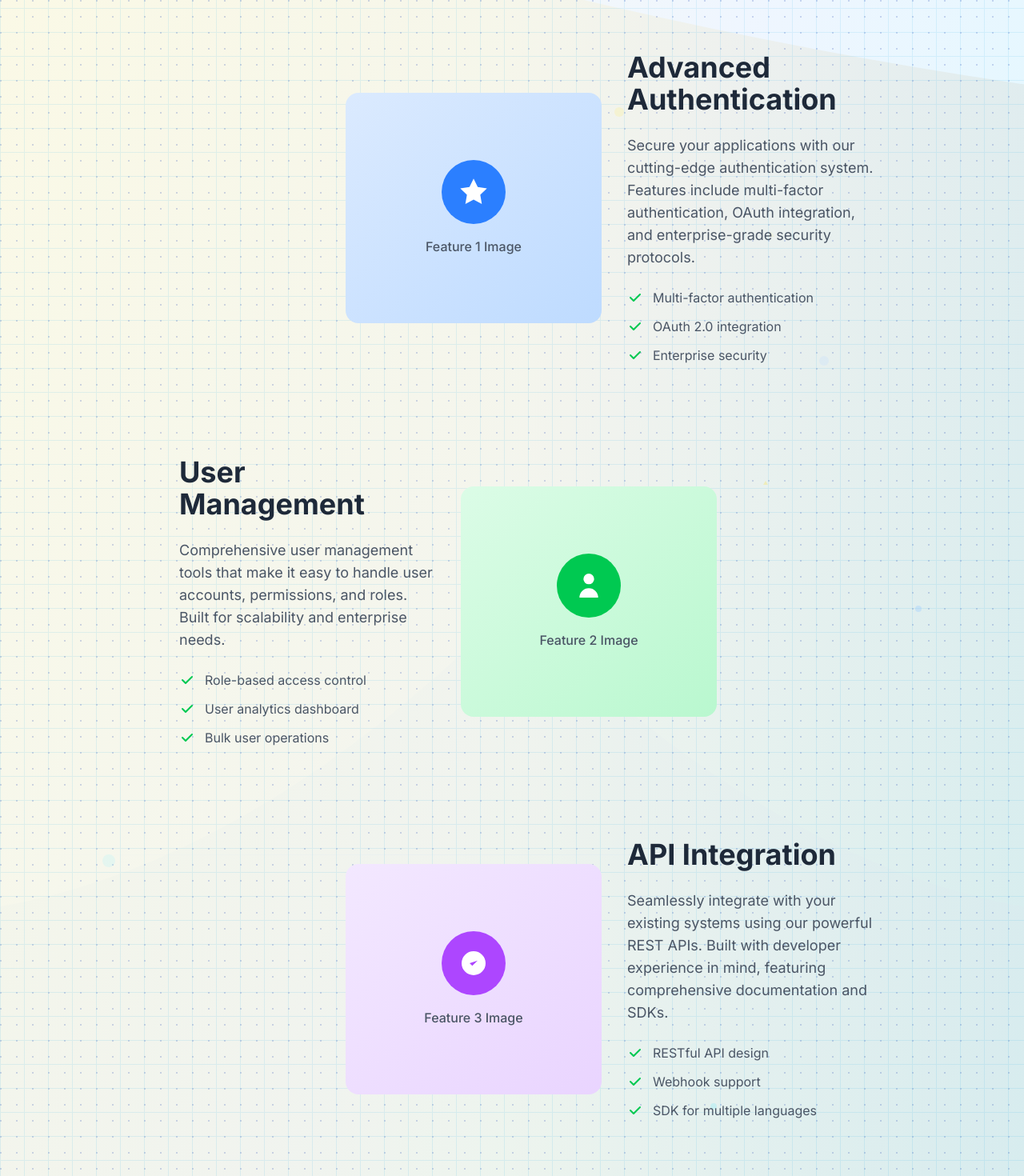
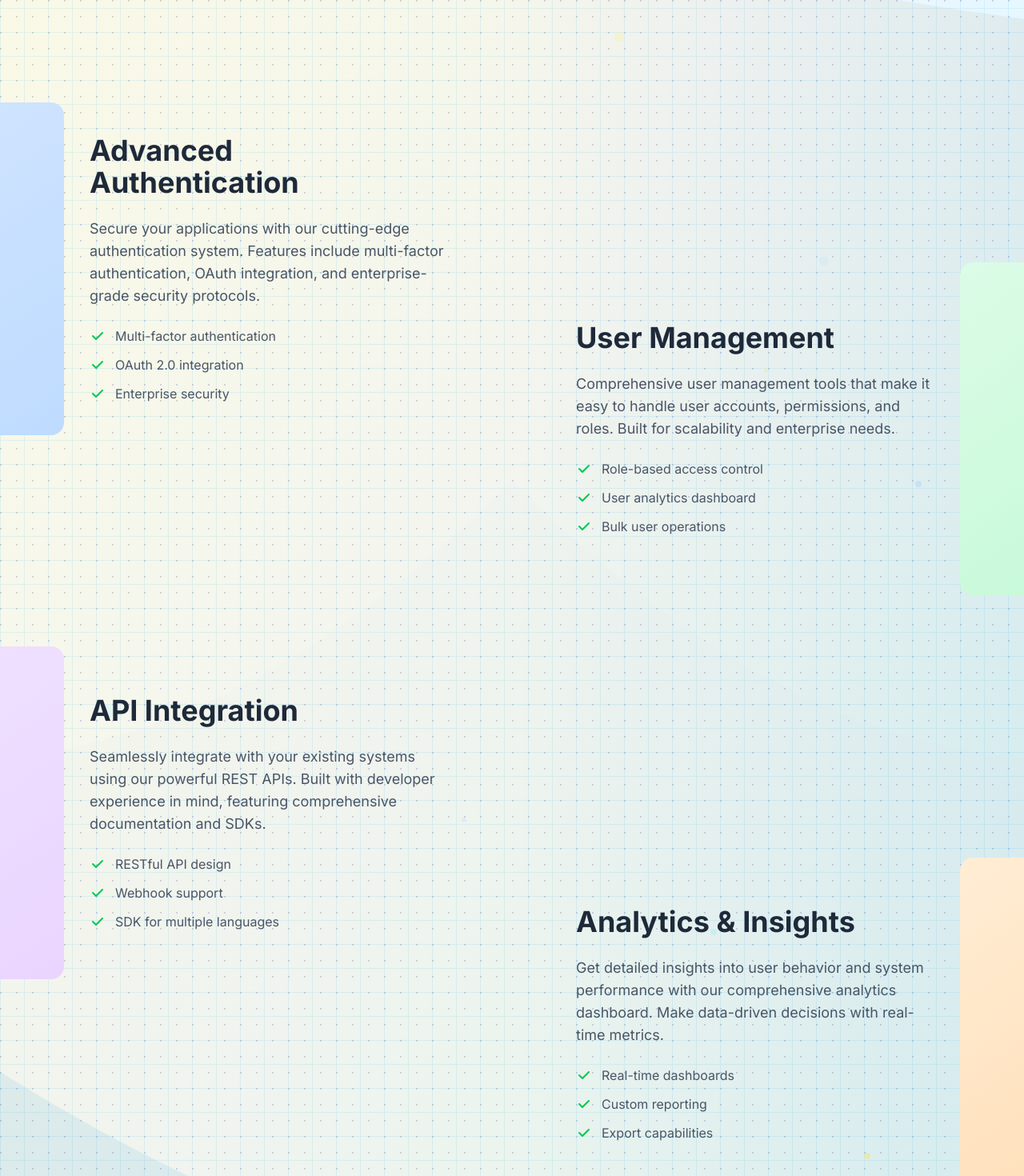
Before and after one commit to Mitch42512/betterauthtemplate, a Next.js app: page / in a window 1280 px wide. Shown: the part 800-2270 px from the top of the page at 80% size. Built offline with nearby package versions, Linux system fonts and the light colour scheme.

Commit message:
fixed spacing issues

```diff
--- a/src/app/page.tsx
+++ b/src/app/page.tsx
@@ -229,14 +229,17 @@ export default function Home() {
       </div>
 
       {/* Features Section */}
-      <div id="features-section" className="relative z-10">
-        {/* Feature 1 - Advanced Authentication (Image left, Text right) - Left margin, 400px from left */}
-        <div className="flex items-center px-8 py-16">
-          <div className="w-full max-w-5xl">
-            <div className="flex items-center gap-8" style={{marginLeft: '400px'}}>
+      <div id="features-section" className="relative z-10 py-16">
+        {/* CSS Grid Container - Two equal columns with snaking pattern */}
+        <div className="grid grid-cols-1 lg:grid-cols-2 gap-0 max-w-7xl mx-auto px-8">
+
+          {/* Left Column - Features 1 & 3 */}
+          <div className="flex flex-col">
+            {/* Feature 1 - Advanced Authentication (Image left, Text right) */}
+            <div className="flex items-center justify-center lg:justify-end pr-4 lg:pr-20 py-16">
+              <div className="flex flex-col lg:flex-row items-center gap-8 max-w-2xl lg:max-w-6xl">
                 {/* Image on the left */}
-              <div className="flex justify-start">
-                <div className="bg-gradient-to-br from-blue-100 to-blue-200 rounded-2xl h-72 w-80 flex items-center justify-center">
+                <div className="bg-gradient-to-br from-blue-100 to-blue-200 rounded-2xl h-104 w-110 lg:w-150 flex items-center justify-center">
                   <div className="text-center">
                     <div className="w-20 h-20 bg-blue-500 rounded-full flex items-center justify-center mx-auto mb-4">
                       <svg className="w-10 h-10 text-white" fill="currentColor" viewBox="0 0 24 24">
@@ -246,10 +249,8 @@ export default function Home() {
                     <p className="text-gray-600 font-medium">Feature 1 Image</p>
                   </div>
                 </div>
-              </div>
                 {/* Text on the right */}
-              <div className="flex justify-start">
-                <div className="w-80">
+                <div className="w-112"> {/*text box size*/}
                   <h2 className="text-4xl font-bold text-gray-800 mb-6">Advanced Authentication</h2>
                   <p className="text-lg text-gray-600 mb-6">
                     Secure your applications with our cutting-edge authentication system.
@@ -279,68 +280,12 @@ export default function Home() {
                 </div>
               </div>
             </div>
-          </div>
-        </div>
 
-        {/* Feature 2 - User Management (Text left, Image right) - Right margin, 20% from center - 50px padding from Feature 1 */}
-        <div className="flex items-center justify-end px-8" style={{paddingTop: '50px', paddingBottom: '50px'}}>
-          <div className="w-full max-w-5xl">
-            <div className="flex items-center gap-8">
-              {/* Text on the left */}
-              <div className="flex justify-start">
-                <div className="w-80">
-                  <h2 className="text-4xl font-bold text-gray-800 mb-6">User Management</h2>
-                  <p className="text-lg text-gray-600 mb-6">
-                    Comprehensive user management tools that make it easy to handle
-                    user accounts, permissions, and roles. Built for scalability and
-                    enterprise needs.
-                  </p>
-                  <ul className="space-y-3 text-gray-600">
-                    <li className="flex items-center">
-                      <svg className="w-5 h-5 text-green-500 mr-3" fill="currentColor" viewBox="0 0 20 20">
-                        <path fillRule="evenodd" d="M16.707 5.293a1 1 0 010 1.414l-8 8a1 1 0 01-1.414 0l-4-4a1 1 0 011.414-1.414L8 12.586l7.293-7.293a1 1 0 011.414 0z" clipRule="evenodd"/>
-                      </svg>
-                      Role-based access control
-                    </li>
-                    <li className="flex items-center">
-                      <svg className="w-5 h-5 text-green-500 mr-3" fill="currentColor" viewBox="0 0 20 20">
-                        <path fillRule="evenodd" d="M16.707 5.293a1 1 0 010 1.414l-8 8a1 1 0 01-1.414 0l-4-4a1 1 0 011.414-1.414L8 12.586l7.293-7.293a1 1 0 011.414 0z" clipRule="evenodd"/>
-                      </svg>
-                      User analytics dashboard
-                    </li>
-                    <li className="flex items-center">
-                      <svg className="w-5 h-5 text-green-500 mr-3" fill="currentColor" viewBox="0 0 20 20">
-                        <path fillRule="evenodd" d="M16.707 5.293a1 1 0 010 1.414l-8 8a1 1 0 01-1.414 0l-4-4a1 1 0 011.414-1.414L8 12.586l7.293-7.293a1 1 0 011.414 0z" clipRule="evenodd"/>
-                      </svg>
-                      Bulk user operations
-                    </li>
-                  </ul>
-                </div>
-              </div>
-              {/* Image on the right */}
-              <div className="flex justify-start">
-                <div className="bg-gradient-to-br from-green-100 to-green-200 rounded-2xl h-72 w-80 flex items-center justify-center">
-                  <div className="text-center">
-                    <div className="w-20 h-20 bg-green-500 rounded-full flex items-center justify-center mx-auto mb-4">
-                      <svg className="w-10 h-10 text-white" fill="currentColor" viewBox="0 0 24 24">
-                        <path d="M16 7a4 4 0 11-8 0 4 4 0 018 0zM12 14a7 7 0 00-7 7h14a7 7 0 00-7-7z"/>
-                      </svg>
-                    </div>
-                    <p className="text-gray-600 font-medium">Feature 2 Image</p>
-                  </div>
-                </div>
-              </div>
-            </div>
-          </div>
-        </div>
-
-        {/* Feature 3 - API Integration (Image left, Text right) - Left margin, 400px from left */}
-        <div className="flex items-center px-8 py-16">
-          <div className="w-full max-w-5xl">
-            <div className="flex items-center gap-8" style={{marginLeft: '400px'}}>
+            {/* Feature 3 - API Integration (Image left, Text right) - Staggered down based on text position */}
+            <div className="flex items-center justify-center lg:justify-end pr-4 lg:pr-20 py-16 mt-34">
+              <div className="flex flex-col lg:flex-row items-center gap-8 max-w-2xl lg:max-w-6xl">
                 {/* Image on the left */}
-              <div className="flex justify-start">
-                <div className="bg-gradient-to-br from-purple-100 to-purple-200 rounded-2xl h-72 w-80 flex items-center justify-center">
+                <div className="bg-gradient-to-br from-purple-100 to-purple-200 rounded-2xl h-104 w-110 lg:w-150 flex items-center justify-center">
                   <div className="text-center">
                     <div className="w-20 h-20 bg-purple-500 rounded-full flex items-center justify-center mx-auto mb-4">
                       <svg className="w-10 h-10 text-white" fill="currentColor" viewBox="0 0 24 24">
@@ -350,10 +295,8 @@ export default function Home() {
                     <p className="text-gray-600 font-medium">Feature 3 Image</p>
                   </div>
                 </div>
-              </div>
                 {/* Text on the right */}
-              <div className="flex justify-start">
-                <div className="w-80">
+                <div className="w-112"> {/*text box size*/}
                   <h2 className="text-4xl font-bold text-gray-800 mb-6">API Integration</h2>
                   <p className="text-lg text-gray-600 mb-6">
                     Seamlessly integrate with your existing systems using our powerful
@@ -384,15 +327,60 @@ export default function Home() {
               </div>
             </div>
           </div>
+
+          {/* Right Column - Features 2 & 4 */}
+          <div className="flex flex-col">
+            {/* Feature 2 - User Management (Text left, Image right) - Staggered down from Feature 1 text */}
+            <div className="flex items-center justify-center lg:justify-start pl-4 lg:pl-20 py-16 mt-50">
+              <div className="flex flex-col lg:flex-row items-center gap-8 max-w-2xl lg:max-w-6xl">
+                {/* Text on the left */}
+                <div className="w-112"> {/*text box size*/}
+                  <h2 className="text-4xl font-bold text-gray-800 mb-6">User Management</h2>
+                  <p className="text-lg text-gray-600 mb-6">
+                    Comprehensive user management tools that make it easy to handle
+                    user accounts, permissions, and roles. Built for scalability and
+                    enterprise needs.
+                  </p>
+                  <ul className="space-y-3 text-gray-600">
+                    <li className="flex items-center">
+                      <svg className="w-5 h-5 text-green-500 mr-3" fill="currentColor" viewBox="0 0 20 20">
+                        <path fillRule="evenodd" d="M16.707 5.293a1 1 0 010 1.414l-8 8a1 1 0 01-1.414 0l-4-4a1 1 0 011.414-1.414L8 12.586l7.293-7.293a1 1 0 011.414 0z" clipRule="evenodd"/>
+                      </svg>
+                      Role-based access control
+                    </li>
+                    <li className="flex items-center">
+                      <svg className="w-5 h-5 text-green-500 mr-3" fill="currentColor" viewBox="0 0 20 20">
+                        <path fillRule="evenodd" d="M16.707 5.293a1 1 0 010 1.414l-8 8a1 1 0 01-1.414 0l-4-4a1 1 0 011.414-1.414L8 12.586l7.293-7.293a1 1 0 011.414 0z" clipRule="evenodd"/>
+                      </svg>
+                      User analytics dashboard
+                    </li>
+                    <li className="flex items-center">
+                      <svg className="w-5 h-5 text-green-500 mr-3" fill="currentColor" viewBox="0 0 20 20">
+                        <path fillRule="evenodd" d="M16.707 5.293a1 1 0 010 1.414l-8 8a1 1 0 01-1.414 0l-4-4a1 1 0 011.414-1.414L8 12.586l7.293-7.293a1 1 0 011.414 0z" clipRule="evenodd"/>
+                      </svg>
+                      Bulk user operations
+                    </li>
+                  </ul>
+                </div>
+                {/* Image on the right */}
+                <div className="bg-gradient-to-br from-green-100 to-green-200 rounded-2xl h-104 w-110 lg:w-150 flex items-center justify-center">
+                  <div className="text-center">
+                    <div className="w-20 h-20 bg-green-500 rounded-full flex items-center justify-center mx-auto mb-4">
+                      <svg className="w-10 h-10 text-white" fill="currentColor" viewBox="0 0 24 24">
+                        <path d="M16 7a4 4 0 11-8 0 4 4 0 018 0zM12 14a7 7 0 00-7 7h14a7 7 0 00-7-7z"/>
+                      </svg>
+                    </div>
+                    <p className="text-gray-600 font-medium">Feature 2 Image</p>
+                  </div>
+                </div>
+              </div>
             </div>
 
-        {/* Feature 4 - Analytics & Insights (Text left, Image right) - Right margin, 20% from center - 50px padding from Feature 3 */}
-        <div className="flex items-center justify-end px-8" style={{paddingTop: '50px', paddingBottom: '50px'}}>
-          <div className="w-full max-w-5xl">
-            <div className="flex items-center gap-8">
+            {/* Feature 4 - Analytics & Insights (Text left, Image right) - Staggered down from Feature 3 text */}
+            <div className="flex items-center justify-center lg:justify-start pl-4 lg:pl-20 py-16 mt-50">
+              <div className="flex flex-col lg:flex-row items-center gap-8 max-w-2xl lg:max-w-6xl">
                 {/* Text on the left */}
-              <div className="flex justify-start">
-                <div className="w-80">
+                <div className="w-112"> {/*text box size*/}
                   <h2 className="text-4xl font-bold text-gray-800 mb-6">Analytics & Insights</h2>
                   <p className="text-lg text-gray-600 mb-6">
                     Get detailed insights into user behavior and system performance
@@ -420,10 +408,8 @@ export default function Home() {
                     </li>
                   </ul>
                 </div>
-              </div>
                 {/* Image on the right */}
-              <div className="flex justify-start">
-                <div className="bg-gradient-to-br from-orange-100 to-orange-200 rounded-2xl h-72 w-80 flex items-center justify-center">
+                <div className="bg-gradient-to-br from-orange-100 to-orange-200 rounded-2xl h-104 w-110 lg:w-150 flex items-center justify-center">
                   <div className="text-center">
                     <div className="w-20 h-20 bg-orange-500 rounded-full flex items-center justify-center mx-auto mb-4">
                       <svg className="w-10 h-10 text-white" fill="currentColor" viewBox="0 0 24 24">
```
Lines whose indentation alone changed are shown as unchanged.
